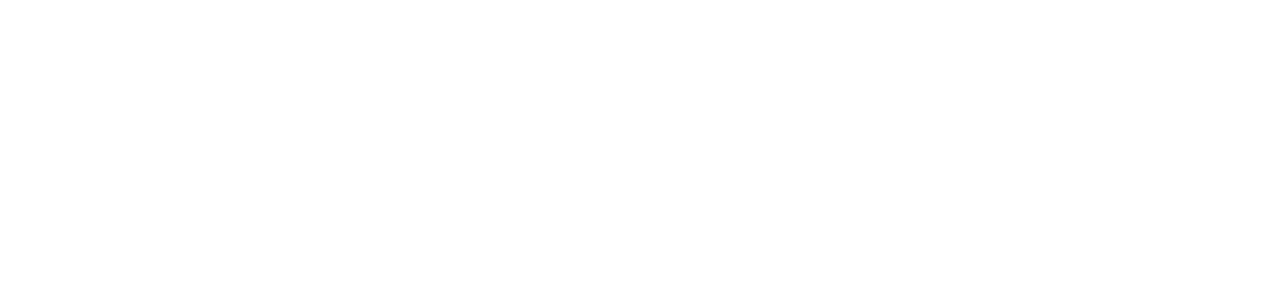
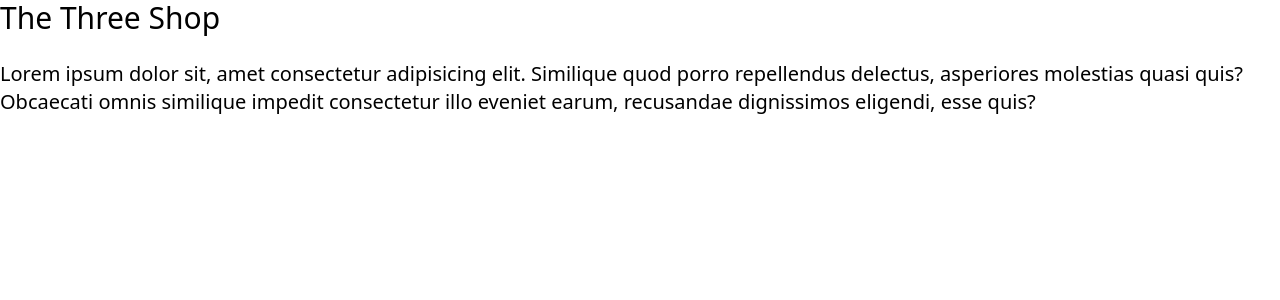
Before and after one commit to sohanemon/the-three-shop, a Next.js app: page / in a window 1280 px wide. Shown: the top 300 px of the page. Built offline with nearby package versions, Linux system fonts and the light colour scheme.

Commit message:
added navbar

```diff
--- a/src/app/layout.tsx
+++ b/src/app/layout.tsx
@@ -1,18 +1,23 @@
-import './globals.css'
+import './globals.css';
+import Navbar from './navbar';
 
 export const metadata = {
-  title: 'Create Next App',
-  description: 'Generated by create next app',
-}
+  title: 'The Three Shop',
+  description: 'Developed by SohanEmon',
+};
 
 export default function RootLayout({
   children,
 }: {
-  children: React.ReactNode
+  children: React.ReactNode;
 }) {
   return (
-    <html lang="en">
-      <body>{children}</body>
+    <html lang='en'>
+      <body>
+        <Navbar />
+        <br />
+        {children}
+      </body>
     </html>
-  )
+  );
 }
--- a/src/app/navbar.tsx
+++ b/src/app/navbar.tsx
@@ -0,0 +1,13 @@
+'use client';
+import { AnimatePresence, motion } from 'framer-motion';
+
+export default function Navbar() {
+  return (
+    <AnimatePresence>
+      <motion.div>
+        <h1 className='text-3xl'>The Three Shop</h1>
+      </motion.div>
+      ;
+    </AnimatePresence>
+  );
+}
--- a/src/app/page.tsx
+++ b/src/app/page.tsx
@@ -3,5 +3,12 @@
 const inter = Inter({ subsets: ['latin'] });
 
 export default function Home() {
-  return <main className='text-9xl'></main>;
+  return (
+    <main className='text-xl'>
+      Lorem ipsum dolor sit, amet consectetur adipisicing elit. Similique quod
+      porro repellendus delectus, asperiores molestias quasi quis? Obcaecati
+      omnis similique impedit consectetur illo eveniet earum, recusandae
+      dignissimos eligendi, esse quis?
+    </main>
+  );
 }
```
Also changed, not shown: src/lib/motion.ts (+8 -8 lines).
